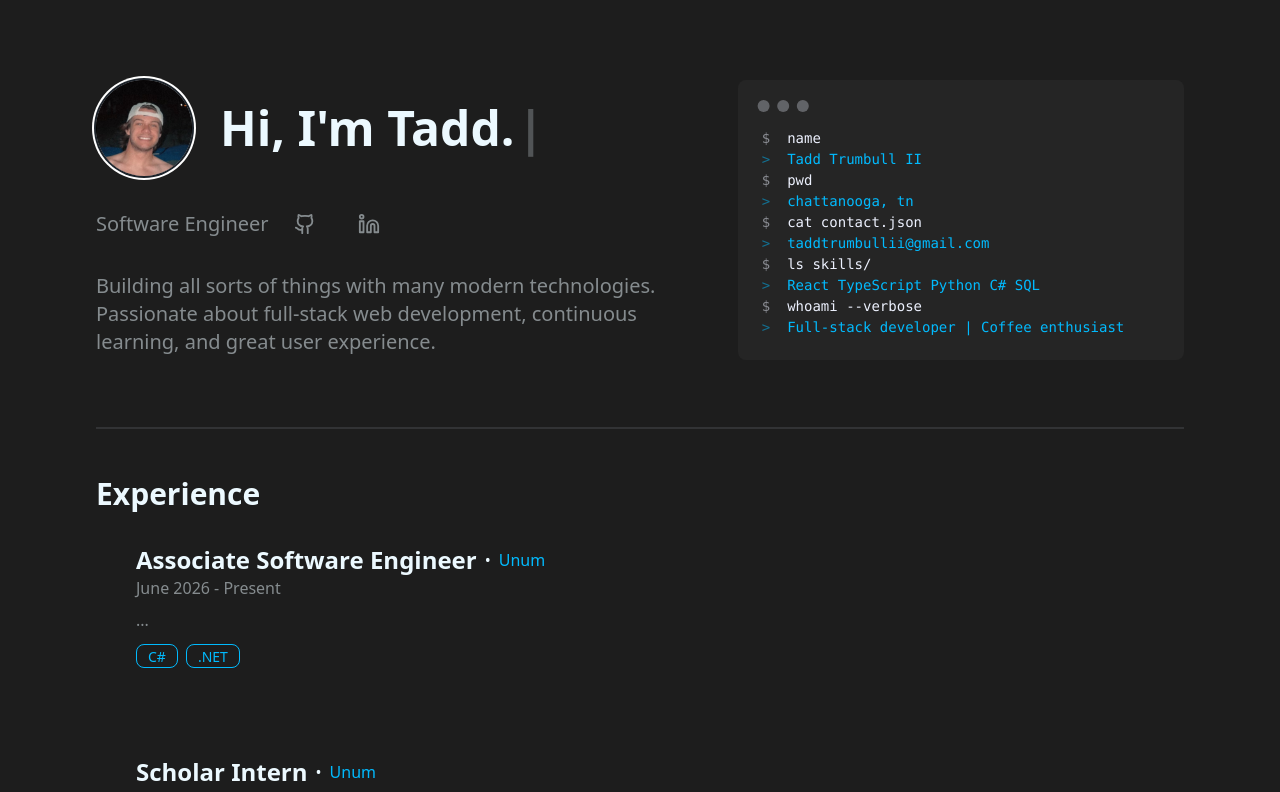
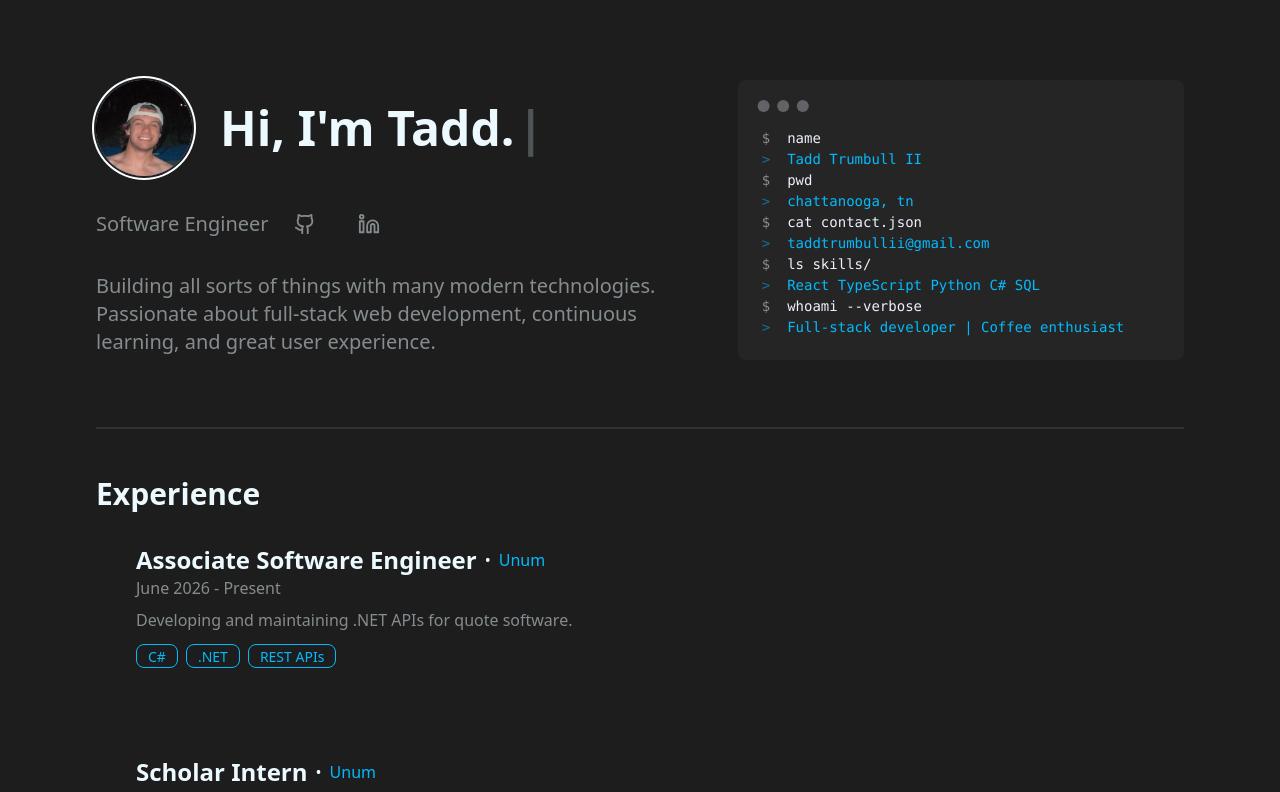
Before and after one commit to taddmtii/portfolio, a React (Vite) app: page / in a window 1280 px wide. Shown: the top 792 px of the page. Built offline with nearby package versions, Linux system fonts and the light colour scheme.

Commit message:
added some experience stuff

```diff
--- a/src/components/Experience.tsx
+++ b/src/components/Experience.tsx
@@ -8,9 +8,9 @@ export default function Experience() {
         <ExperienceCard
           dateRange="June 2026 - Present"
           positionName="Associate Software Engineer"
-          description="..."
+          description="Developing and maintaining .NET APIs for quote software."
           company="Unum"
-          technologies={["C#", ".NET"]}
+          technologies={["C#", ".NET", "REST APIs"]}
         />
         <ExperienceCard
           dateRange="March 2025 - June 2026"
```
